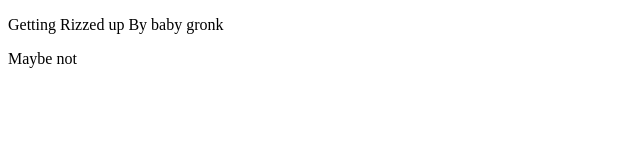
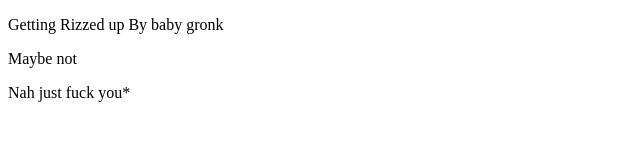
Before and after one commit to maitouguy/Web, a plain HTML site: page index.html in a window 1280 px wide. Shown: the whole page, without its empty margins (0-640 px from the left). Drawn offline with Linux system fonts and the light colour scheme.

Commit message:
Added a fuck you statment

```diff
--- a/index.html
+++ b/index.html
@@ -8,5 +8,6 @@
 <body>
     <p>Getting Rizzed up By baby gronk</p>
     <p>Maybe not</p>
+    <p>Nah just fuck you*</p>
 </body>
 </html>
```
